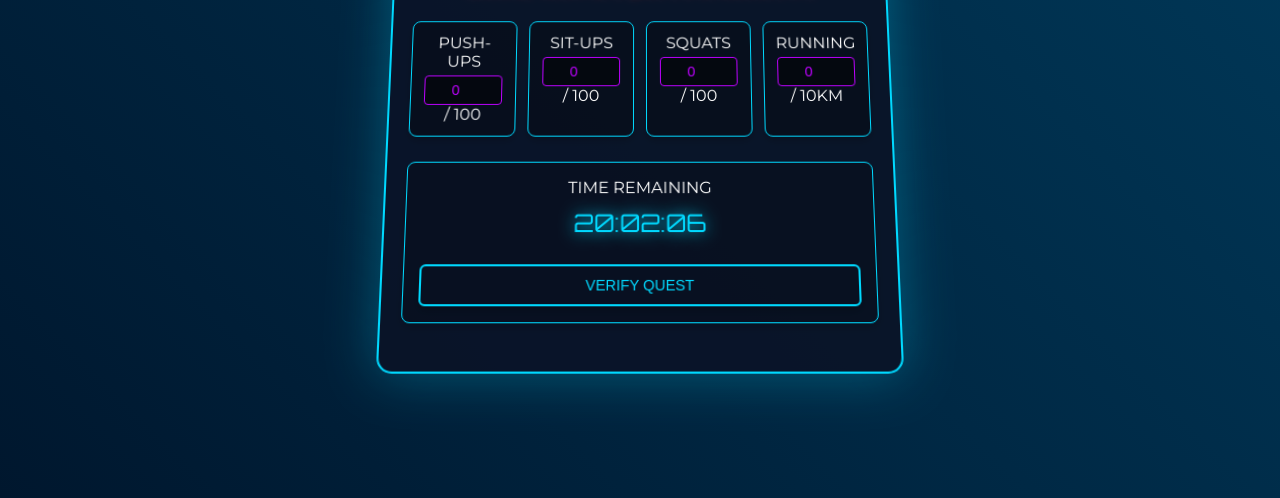
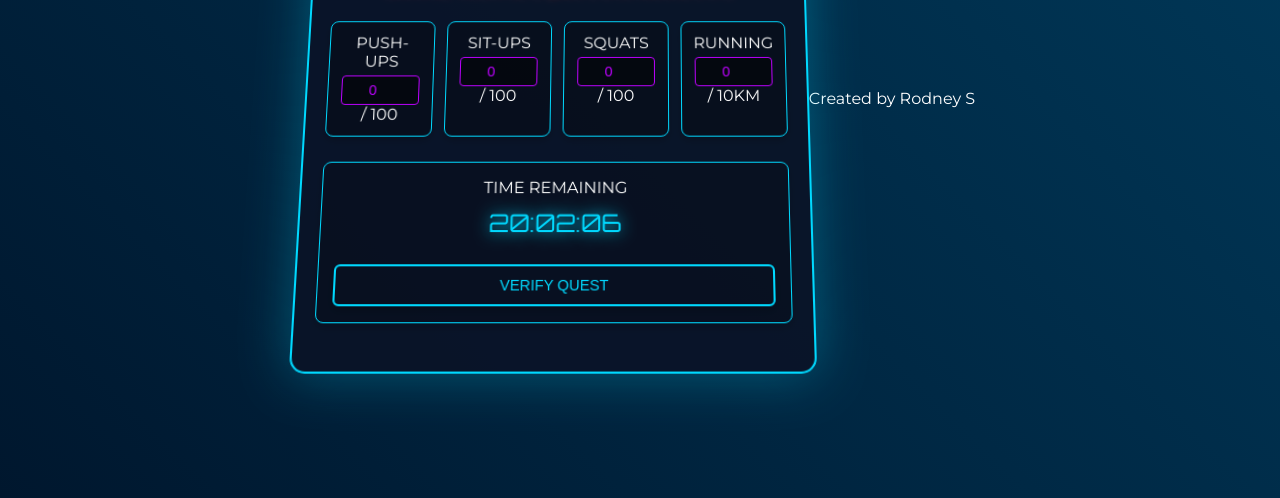
Before and after one commit to RodneySlv/solorise, a plain HTML site: page index.html in a window 1280 px wide. Shown: the part 302-800 px from the top of the page. Drawn offline with Linux system fonts and the light colour scheme.

Commit message:
index.html

```diff
--- a/index.html
+++ b/index.html
@@ -109,6 +109,10 @@
         </div>
     </div>
 
+    <footer class="footer">
+        Created by Rodney S
+    </footer>
+
     <script src="script.js"></script>
 </body>
 
```
